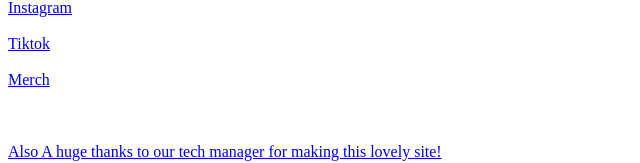
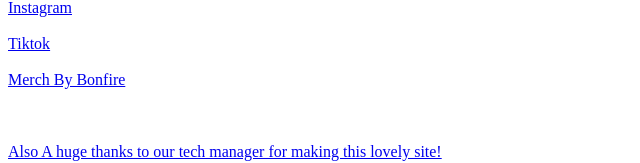
Before and after one commit to Diacks-Nurseries/Reflected, a plain HTML site: page socials.html in a window 1280 px wide. Shown: the part 231-394 px from the top of the page, without its empty margins (0-640 px from the left). Drawn offline with Linux system fonts and the light colour scheme.

Commit message:
Update socials.html

```diff
--- a/socials.html
+++ b/socials.html
@@ -23,7 +23,7 @@
 <a href="https://www.tiktok.com/@reflected_offical?is_from_webapp=1&sender_device=pc">Tiktok</a>
 <br>
 <br>
-<a href="https://reflected.printify.me/products">Merch</a>
+<a href="https://www.bonfire.com/store/reflected/">Merch By Bonfire</a>
 <br>
 <br>
   <br>
```
